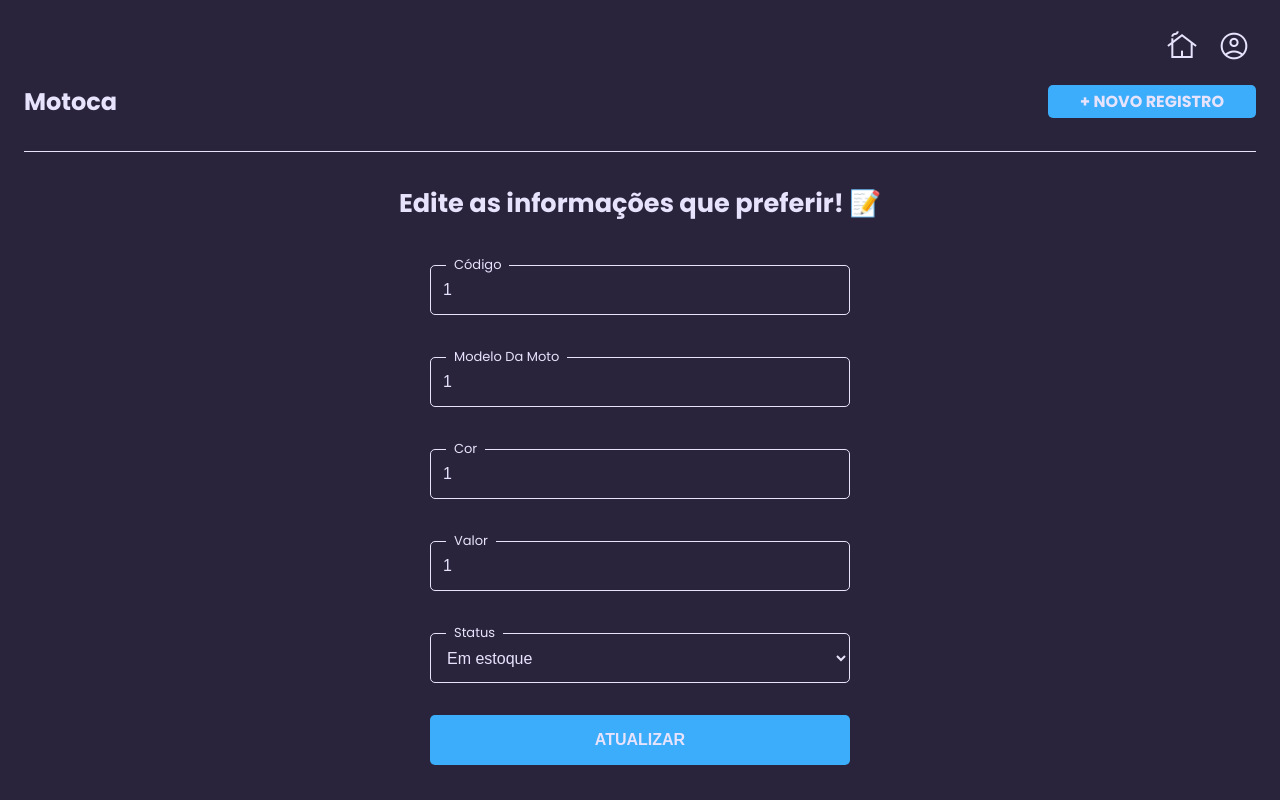
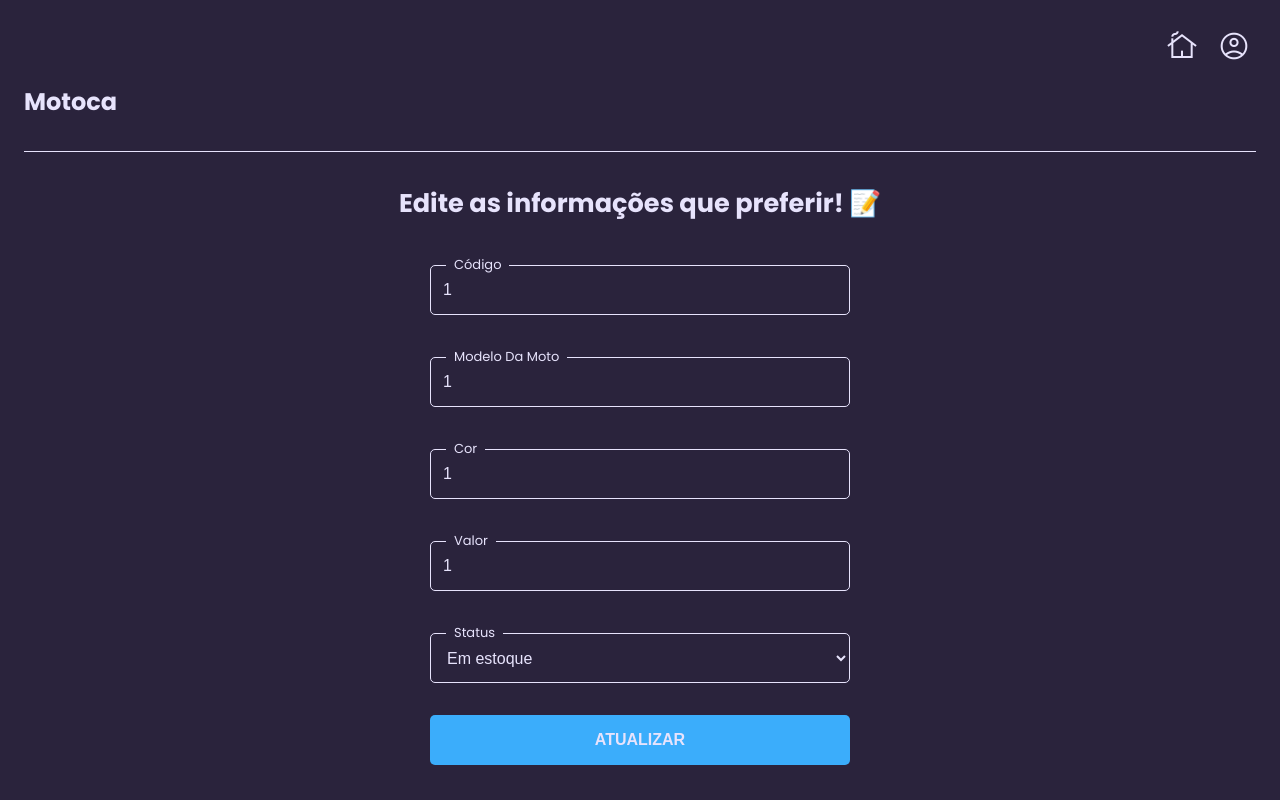
Before and after one commit to rsanttos89/teste-motocaSystems-frontEnd, a React (Create React App) app: page /edit/1/1/1/1/1 in a window 1280 px wide. Built offline with nearby package versions, Linux system fonts and the light colour scheme.

Commit message:
config layout

```diff
--- a/src/components/Header/index.tsx
+++ b/src/components/Header/index.tsx
@@ -1,12 +1,15 @@
 import React from 'react';
 import './styles.css';
-import { Link } from 'react-router-dom';
+import { Link, useLocation } from 'react-router-dom';
 
 interface HeaderProps {
   title: string;
 }
 
 const Header: React.FC<HeaderProps> = ({ title }) => {
+  const location = useLocation();
+  const showSearchBox = location.pathname === '/table';
+
   return (
     <header id='topbar' className='flex'>
       <div className='flex box-icons'>
@@ -16,7 +19,12 @@ const Header: React.FC<HeaderProps> = ({ title }) => {
 
       <div className="flex box">
         <h1>{title}</h1>
-        <Link to={'/'} className='flex button'>+ novo registro</Link>
+
+        {showSearchBox && (
+          <div id='box-search' className="flex">
+            <Link to={'/'} className='flex button'>+ novo registro</Link>
+          </div>
+        )}
       </div>
     </header>
   );
--- a/src/components/Header/styles.css
+++ b/src/components/Header/styles.css
@@ -24,6 +24,7 @@
   font-size: 1.5rem;
   font-weight: bolder;
   text-transform: capitalize;
+  align-self: flex-start;
 }
 
 #topbar .box {
--- a/src/screens/MotorcycleRegistration/styles.css
+++ b/src/screens/MotorcycleRegistration/styles.css
@@ -1,3 +1,7 @@
+#box-search {
+  display: flex;
+}
+
 #body-motorcycle {
   border-top: 1px solid var(--border-color);
 }
```
